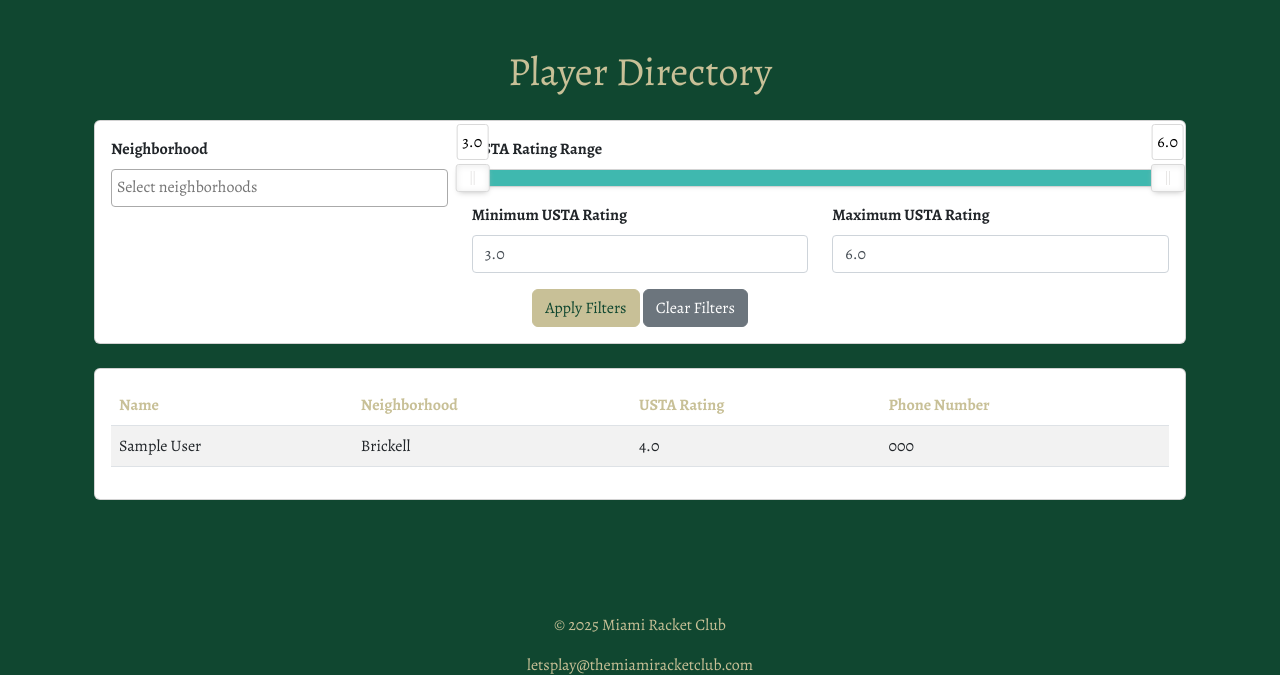
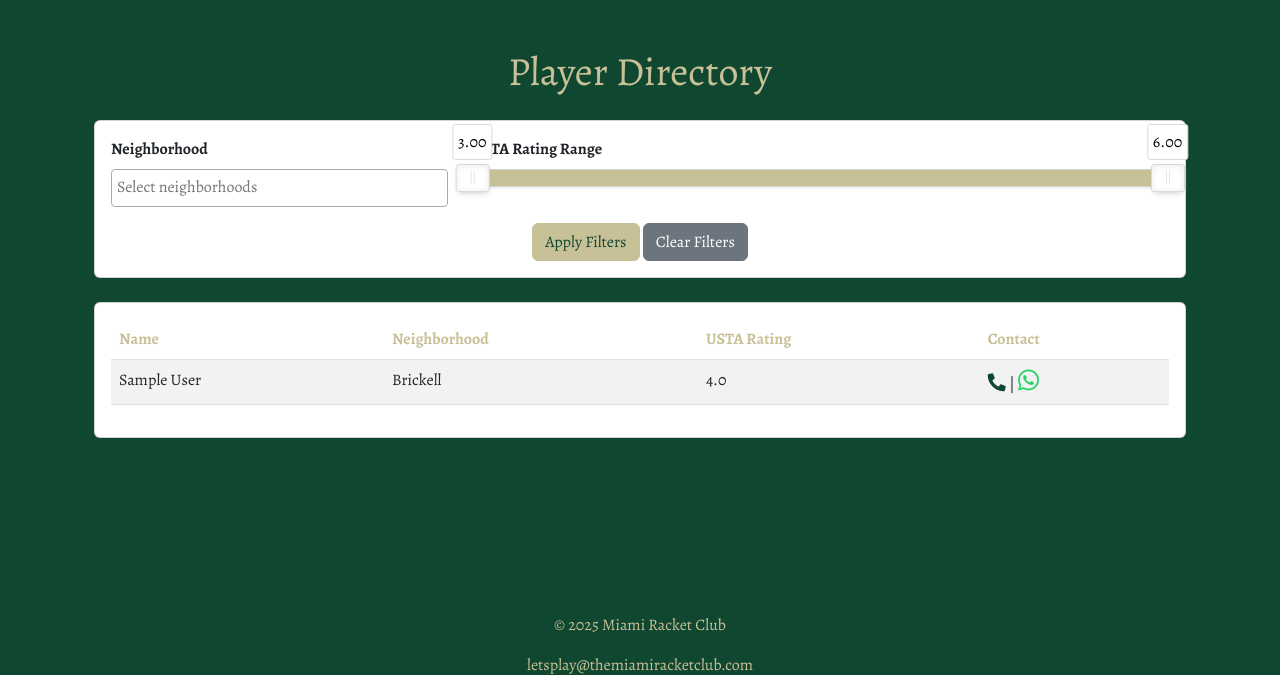
Before and after one commit to vicenteramirezg/miami-racket-club, a Django app: page /player-directory/ in a window 1280 px wide. Shown: the part 87-762 px from the top of the page. Run offline with Django 5.2, Linux system fonts and the light colour scheme; tables that the repository leaves empty hold one stand-in row (values such as "Sample post"); some libraries are stand-ins or nearby versions.

Commit message:
Added player directory.

```diff
--- a/miami_racket_club/rankings/templates/rankings/player_directory.html
+++ b/miami_racket_club/rankings/templates/rankings/player_directory.html
@@ -25,16 +25,6 @@
                     <div class="col-md-8">
                         <label for="usta_rating_range" class="form-label">USTA Rating Range</label>
                         <div id="usta_rating_range" class="mb-3"></div>
-                        <div class="row">
-                            <div class="col-md-6">
-                                <label for="min_rating" class="form-label">Minimum USTA Rating</label>
-                                <input type="number" step="0.1" name="min_rating" id="min_rating" class="form-control" value="{{ min_rating }}">
-                            </div>
-                            <div class="col-md-6">
-                                <label for="max_rating" class="form-label">Maximum USTA Rating</label>
-                                <input type="number" step="0.1" name="max_rating" id="max_rating" class="form-control" value="{{ max_rating }}">
-                            </div>
-                        </div>
                     </div>
                 </div>
 
@@ -56,7 +46,7 @@
                         <th>Name</th>
                         <th>Neighborhood</th>
                         <th>USTA Rating</th>
-                        <th>Phone Number</th>
+                        <th>Contact</th>
                     </tr>
                 </thead>
                 <tbody>
@@ -65,7 +55,17 @@
                             <td>{{ player.first_name }} {{ player.last_name }}</td>
                             <td>{{ player.neighborhood }}</td>
                             <td>{{ player.usta_rating }}</td>
-                            <td>{{ player.phone_number }}</td>
+                            <td>
+                                <!-- Clickable phone icon -->
+                                <a href="tel:+1{{ player.cleaned_phone }}" style="text-decoration: none; color: #104730;">
+                                    <i class="fas fa-phone-alt" style="font-size: 18px;"></i>
+                                </a>
+                                |
+                                <!-- WhatsApp button -->
+                                <a href="https://wa.me/+1{{ player.cleaned_phone }}?text=Hi! I would like to play some tennis." target="_blank" style="color: #25D366;">
+                                    <i class="fab fa-whatsapp" style="font-size: 1.5rem;"></i>
+                                </a>
+                            </td>
                         </tr>
                     {% empty %}
                         <tr>
@@ -107,8 +107,6 @@
 <script>
     document.addEventListener('DOMContentLoaded', function () {
         const slider = document.getElementById('usta_rating_range');
-        const minInput = document.getElementById('min_rating');
-        const maxInput = document.getElementById('max_rating');
 
         noUiSlider.create(slider, {
             start: [{{ min_rating|default:3.0 }}, {{ max_rating|default:6.0 }}], // Default range
@@ -117,36 +115,36 @@
                 'min': 3.0, // Minimum USTA rating
                 'max': 6.0  // Maximum USTA rating
             },
-            step: 0.1, // Increment by 0.1
+            step: 0.25, // Increment by 0.25
             tooltips: true, // Show tooltips on handles
             format: {
                 to: function (value) {
-                    return value.toFixed(1); // Display one decimal place
+                    return value.toFixed(2); // Display two decimal places
                 },
                 from: function (value) {
                     return parseFloat(value); // Parse as float
                 }
             }
         });
-
-        // Update input fields when slider changes
-        slider.noUiSlider.on('update', function (values, handle) {
-            const value = values[handle];
-            if (handle === 0) {
-                minInput.value = value;
-            } else {
-                maxInput.value = value;
-            }
-        });
-
-        // Update slider when input fields change
-        minInput.addEventListener('change', function () {
-            slider.noUiSlider.set([this.value, null]);
-        });
-
-        maxInput.addEventListener('change', function () {
-            slider.noUiSlider.set([null, this.value]);
-        });
     });
 </script>
+
+<!-- Add custom CSS to style the range color -->
+<style>
+    /* Custom style for the range */
+    #usta_rating_range .noUi-connect {
+        background: #c8c097 !important; /* Set the range color to light beige */
+    }
+
+    /* Custom style for Select2 dropdown options */
+    .select2-container .select2-selection--multiple .select2-selection__rendered {
+        color: black !important; /* Set font color inside the selected items */
+    }
+    .select2-container .select2-dropdown {
+        color: black !important; /* Set font color inside the dropdown */
+    }
+</style>
+
+<!-- Add Font Awesome for phone icon and WhatsApp -->
+<link href="https://cdnjs.cloudflare.com/ajax/libs/font-awesome/5.15.4/css/all.min.css" rel="stylesheet">
 {% endblock %}
--- a/miami_racket_club/rankings/views.py
+++ b/miami_racket_club/rankings/views.py
@@ -287,6 +287,9 @@ def player_directory(request):
     # Get all players ordered alphabetically by default
     players = Player.objects.order_by('first_name', 'last_name')
 
+    for player in players:
+        player.cleaned_phone = player.phone_number.replace('(', '').replace(')', '').replace('-', '').replace(' ', '')
+
     # Initialize filter variables
     neighborhoods = request.GET.getlist('neighborhood')  # Multiple neighborhoods can be selected
     min_rating = request.GET.get('min_rating')
```
Also changed, not shown: miami_racket_club/rankings/static/rankings/android-chrome-192x192.png (added), miami_racket_club/rankings/static/rankings/android-chrome-512x512.png (added), miami_racket_club/rankings/static/rankings/apple-touch-icon.png (added), miami_racket_club/rankings/static/rankings/favicon-16x16.png (added), miami_racket_club/rankings/static/rankings/favicon-32x32.png (added), miami_racket_club/rankings/static/rankings/favicon.ico (added), miami_racket_club/rankings/static/rankings/site.webmanifest (added).
